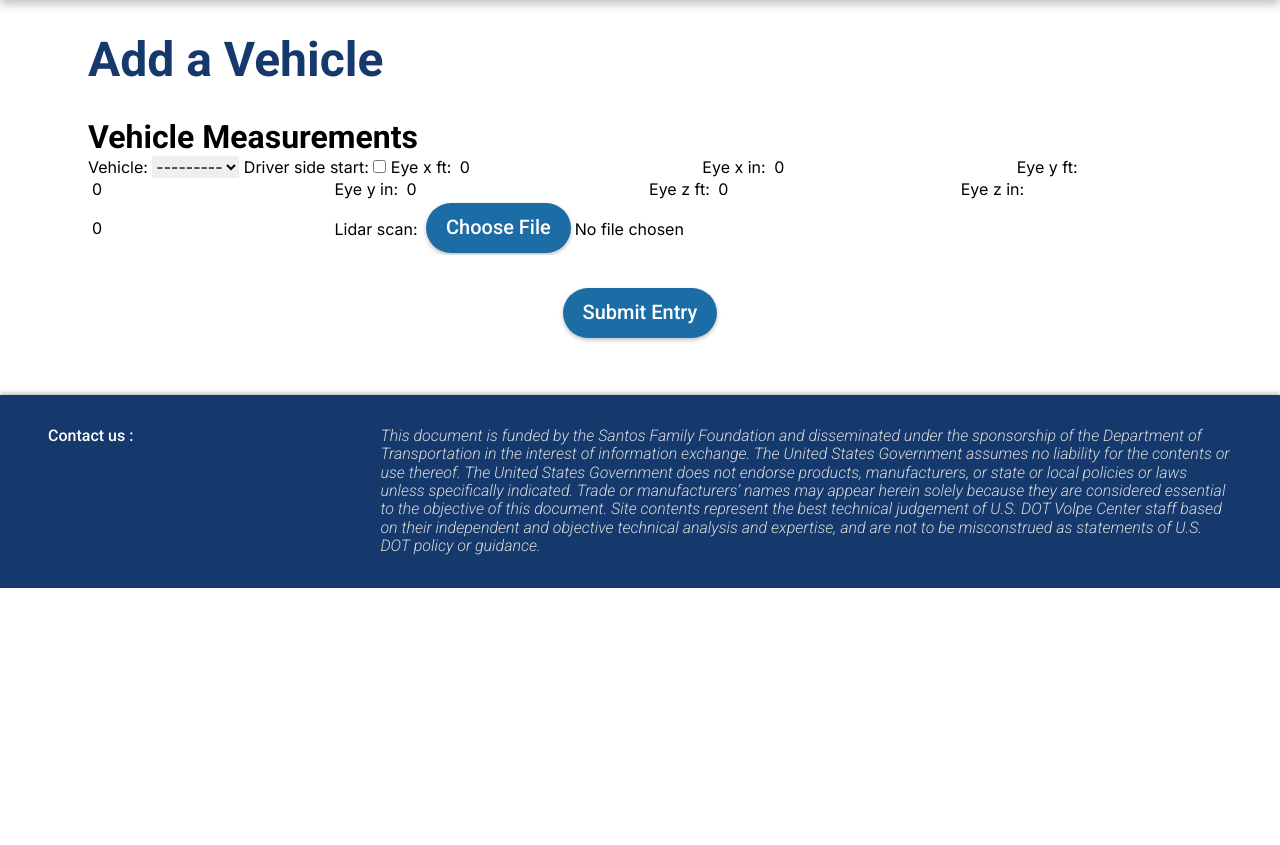
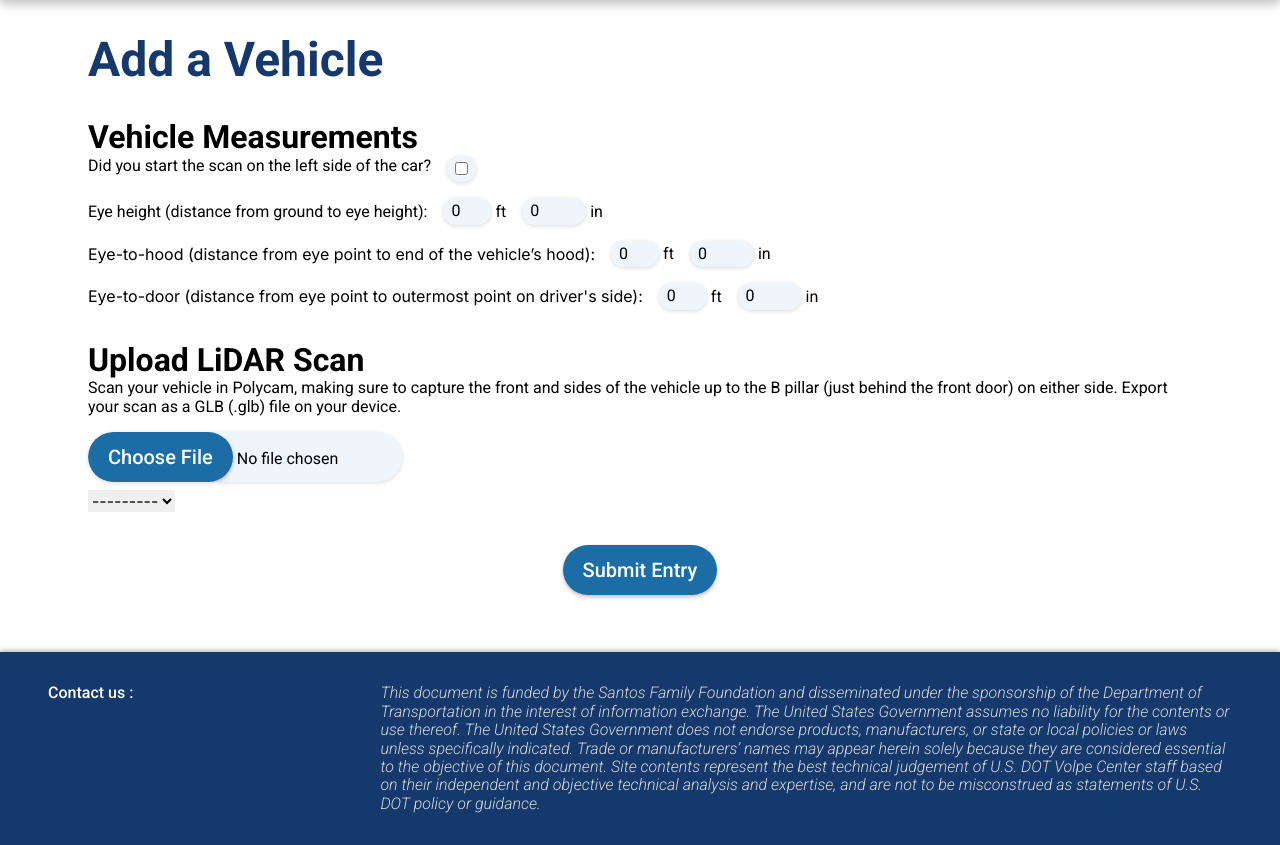
Before and after one commit to benmor20/VIEW-Prototype, a Django app: page /data_upload/ in a window 1280 px wide. Shown: the part 80-925 px from the top of the page. Before the commit the page ends 668 px from the top, so only its background shows below. Run offline with Django 4.2, Linux system fonts and the light colour scheme; data that the repository does not hold is empty.

Commit message:
Working form with CSS formatting

```diff
--- a/view/lidar/forms.py
+++ b/view/lidar/forms.py
@@ -5,4 +5,56 @@ from .models import Scan
 class ScanForm(forms.ModelForm):
     class Meta:
         model = Scan
+        widgets = {
+            'eye_y_ft': forms.TextInput(attrs={
+                'class': 'data-upload-textinput Body input',
+                'type': 'text',
+                'name': 'eye height (ft) input',
+                'required': 'true',
+                'placeholder': '000'
+            }),
+            'eye_y_in': forms.TextInput(attrs={
+                'type': 'text',
+                'name': 'eye height (in) input',
+                'required': 'true',
+                'placeholder': '00.00',
+                'class': 'data-upload-textinput1 Body input'
+            }),
+            'eye_z_ft': forms.TextInput(attrs={
+                'type': "text",
+                'name': "eye to hood distance (ft) input",
+                'required': "true",
+                'placeholder': "000",
+                'class': "data-upload-textinput2 Body input"
+            }),
+            'eye_z_in': forms.TextInput(attrs={
+                'type': "text",
+                'name': "eye to hood distance (in) input",
+                'required': "true",
+                'placeholder': "00.00",
+                'class': "data-upload-textinput3 Body input",
+            }),
+            'eye_x_ft': forms.TextInput(attrs={
+                'type': "text",
+                'name': "eye to door distance (ft) input",
+                'required': "true",
+                'placeholder': "000",
+                'class': "data-upload-textinput4 Body input",
+            }),
+            'eye_x_in': forms.TextInput(attrs={
+                'type': "text",
+                'name': "eye to door distance (in) input",
+                'required': "true",
+                'placeholder': "00.00",
+                'class': "data-upload-textinput5 input Body",
+            }),
+            'lidar_scan': forms.FileInput(attrs={
+                'type': "file",
+                'id': "lidar-file-selector",
+                'name': "LiDAR Scan File Selector",
+                'required': "true",
+                'placeholder': "placeholder",
+                'class': "data-upload-textinput6 Body input",
+            }),
+        }
         fields = ['vehicle', 'driver_side_start', 'eye_x_ft', 'eye_x_in', 'eye_y_ft', 'eye_y_in', 'eye_z_ft', 'eye_z_in', 'lidar_scan']
--- a/view/lidar/static/lidar/data-upload.css
+++ b/view/lidar/static/lidar/data-upload.css
@@ -506,7 +506,7 @@
   display: flex;
   margin-top: 1rem;
   align-items: center;
-  justify-content: center;
+  justify-content: left;
 }
 .data-upload-text07 {
   color: rgb(0, 0, 0);
@@ -563,7 +563,7 @@
   display: flex;
   margin-top: 1rem;
   align-items: center;
-  justify-content: center;
+  justify-content: left;
 }
 .data-upload-text10 {
   color: rgb(0, 0, 0);
--- a/view/lidar/templates/lidar/data-upload.html
+++ b/view/lidar/templates/lidar/data-upload.html
@@ -211,7 +211,75 @@
             <h2 class="data-upload-text01 HeadingH2">Vehicle Measurements</h2>
             <form action="{% url 'lidar:data_upload' %}" method="post" enctype="multipart/form-data">
               {% csrf_token %}
-              {{ form }}
+              <div class="data-upload-container3">
+                <span class="data-upload-text02 Body">
+                  <span>
+                    Did you start the scan on the left side of the car?
+                  </span>
+                </span>
+                <div class="data-upload-select">
+                  {{ form.driver_side_start }}
+                </div>
+              </div>
+              <div class="data-upload-container4">
+                <div class="data-upload-container5">
+                  <div class="data-upload-eye-height-entry">
+                    <span class="data-upload-text04 Body">
+                      Eye height (distance from ground to eye height):
+                    </span>
+                    {{ form.eye_y_ft }}
+                    <span class="data-upload-text05 Body">ft</span>
+                    {{ form.eye_y_in }}
+                    <span class="data-upload-text06 Body">in</span>
+                  </div>
+                </div>
+              </div>
+              <div class="data-upload-eye-to-hood-entry">
+                <span class="data-upload-text07">
+                  Eye-to-hood (distance from eye point to end of the vehicle’s
+                  hood):
+                </span>
+                {{ form.eye_z_ft }}
+                <span class="data-upload-text08 Body">ft</span>
+                {{ form.eye_z_in }}
+                <span class="data-upload-text09 Body">in</span>
+              </div>
+              <div class="data-upload-eye-to-door-entry">
+                <span class="data-upload-text10">
+                  Eye-to-door (distance from eye point to outermost point on
+                  driver's side):
+                </span>
+                {{ form.eye_x_ft }}
+                <span class="data-upload-text11 Body">ft</span>
+                {{ form.eye_x_in }}
+                <span class="data-upload-text12 Body">in</span>
+              </div>
+              <h2 class="data-upload-text13 HeadingH2">Upload LiDAR Scan</h2>
+              <span class="data-upload-text14 Body">
+                Scan your vehicle in Polycam, making sure to capture the front and
+                sides of the vehicle up to the B pillar (just behind the front
+                door) on either side. Export your scan as a GLB (.glb) file on
+                your device.
+              </span>
+              <div class="data-upload-container6">
+                <div class="data-upload-container7">
+                  <div class="data-upload-li-dar-scan-upload-file-selector">
+                    {{ form.lidar_scan }}
+                    <button
+                      name="Choose file"
+                      type="file"
+                      class="data-upload-button button"
+                    >
+                      <span class="ButtonText">
+                        <span>Choose File</span>
+                        <br />
+                      </span>
+                    </button>
+                    <span class="data-upload-text18 Body">No file selected.</span>
+                  </div>
+                </div>
+              </div>
+              {{ form.vehicle }}
               <div class="data-upload-submit-entry">
                 <button
                   name="submit entry"
```
Also changed, not shown: 3 other files.
